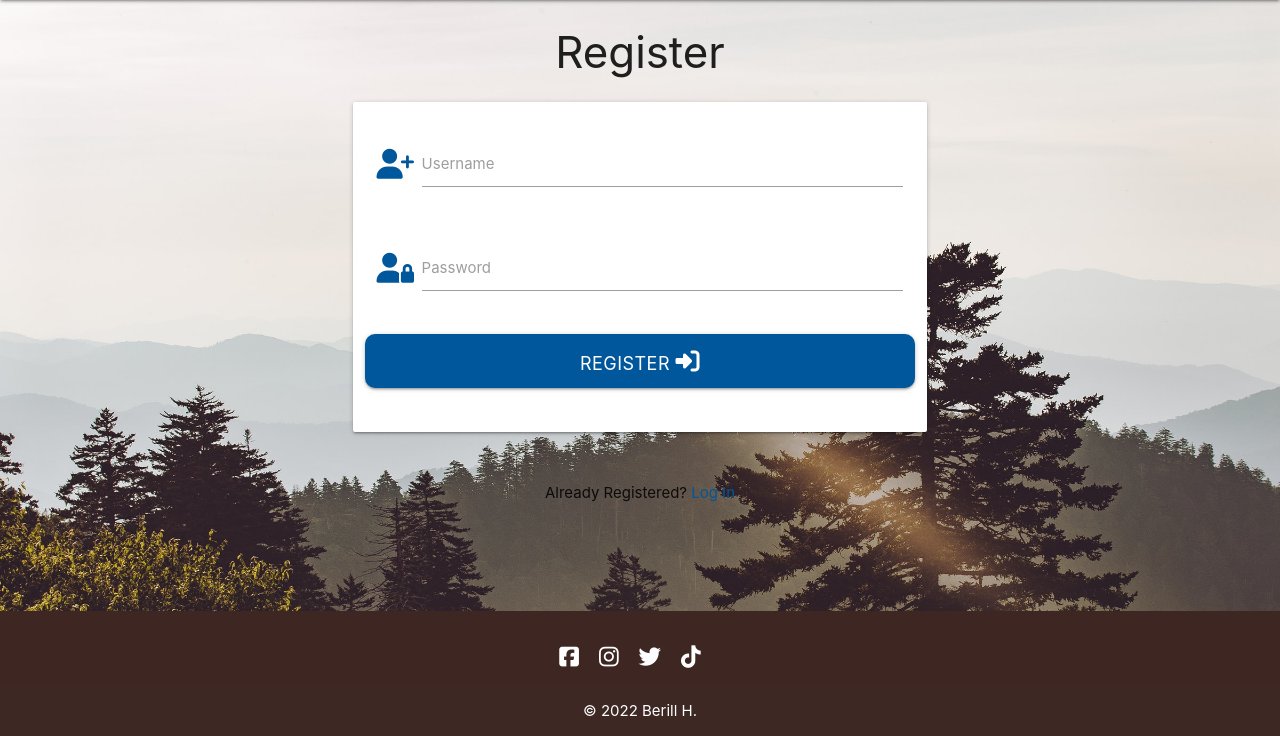
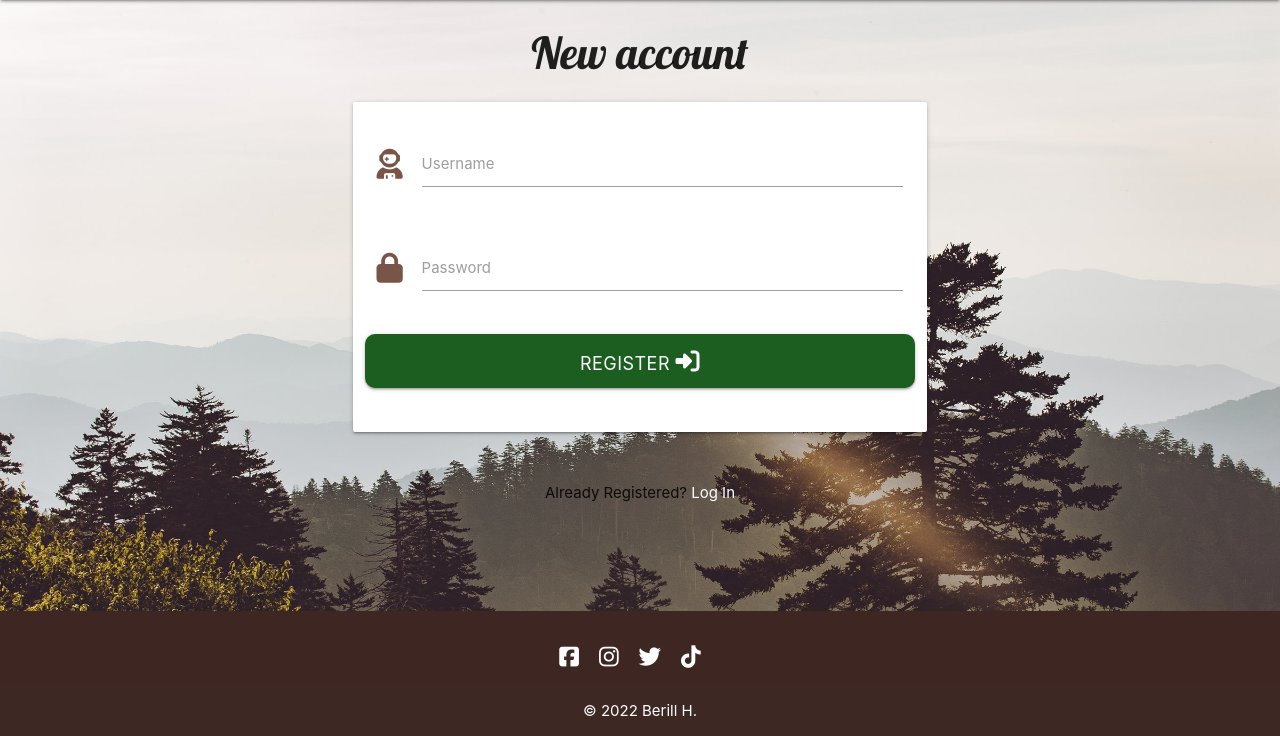
Before and after one commit to Code-Institute-Submissions/berill98-cabinlove_NovResub, a Flask app: page /register in a window 1280 px wide. Shown: the part 64-800 px from the top of the page. Run offline with Flask 2, Linux system fonts and the light colour scheme; some libraries are stand-ins or nearby versions.

Commit message:
Update the design for the Login and Register page

```diff
--- a/cabinlove/templates/cabins.html
+++ b/cabinlove/templates/cabins.html
@@ -39,7 +39,7 @@
 <div class="row">
     {% for cabin in cabins %}
     <div class="col s12 m6 l3">
-        <div class="card  brown darken-2 center-align">
+        <div class="card brown darken-2 center-align">
             <div class="card-content white-text">
                 <span class="card-title">Cabin ID: {{ cabin.cabin_id }}</span>
                 <span class="card-title">Cabin Name: {{ cabin.cabin_name }}</span>
--- a/cabinlove/templates/register.html
+++ b/cabinlove/templates/register.html
@@ -1,7 +1,7 @@
 {% extends "base.html" %}
 {% block content %}
 
-    <h3 class="center-align">Register</h3>
+    <h3 class="main-text center-align">New account</h3>
 
     <div class="row">
         <form class="col s12 m8 offset-m2" method="POST" action="{{ url_for('register') }}">
@@ -9,7 +9,7 @@
                 <!-- username -->
                 <div class="row">
 					<div class="input-field col s12">
-						<i class="fas fa-user-plus prefix light-blue-text text-darken-4"></i>
+						<i class="fa-solid fa-user-astronaut prefix brown-text darken-2"></i>
 						<input id="username" name="username" type="text" minlength="5"
                             maxlength="25" pattern="^[a-zA-Z0-9]{5,15}$" class="validate" required>
 						<label for="username">Username</label>
@@ -18,7 +18,7 @@
                 <!-- password -->
                 <div class="row">
                     <div class="input-field col s12">
-						<i class="fas fa-user-lock prefix light-blue-text text-darken-4"></i>
+						<i class="fa-solid fa-lock prefix brown-text darken-"></i>
                         <input id="password" name="password" type="password" minlength="5"
                             maxlength="15" pattern="^[a-zA-Z0-9]{5,15}$" class="validate" required>
                         <label for="password">Password</label>
@@ -26,7 +26,7 @@
                 </div>
                 <!-- register -->
                 <div class="row">
-                    <button type="submit" class="col s12 btn-large light-blue darken-4 text-shadow">
+                    <button type="submit" class="col s12 btn-large green darken-4 text-shadow">
                         Register <i class="fas fa-sign-in-alt"></i>
                     </button>
                 </div>
@@ -38,7 +38,7 @@
         <div class="col s12">
             <p class="center-align">
                 Already Registered?
-                <a href="{{ url_for('login') }}" class="light-blue-text text-darken-4">Log In</a>
+                <a href="{{ url_for('login') }}" class="white-text">Log In</a>
             </p>
         </div>
     </div>
```
Also changed, not shown: cabinlove/templates/login.html (+6 -6 lines).
